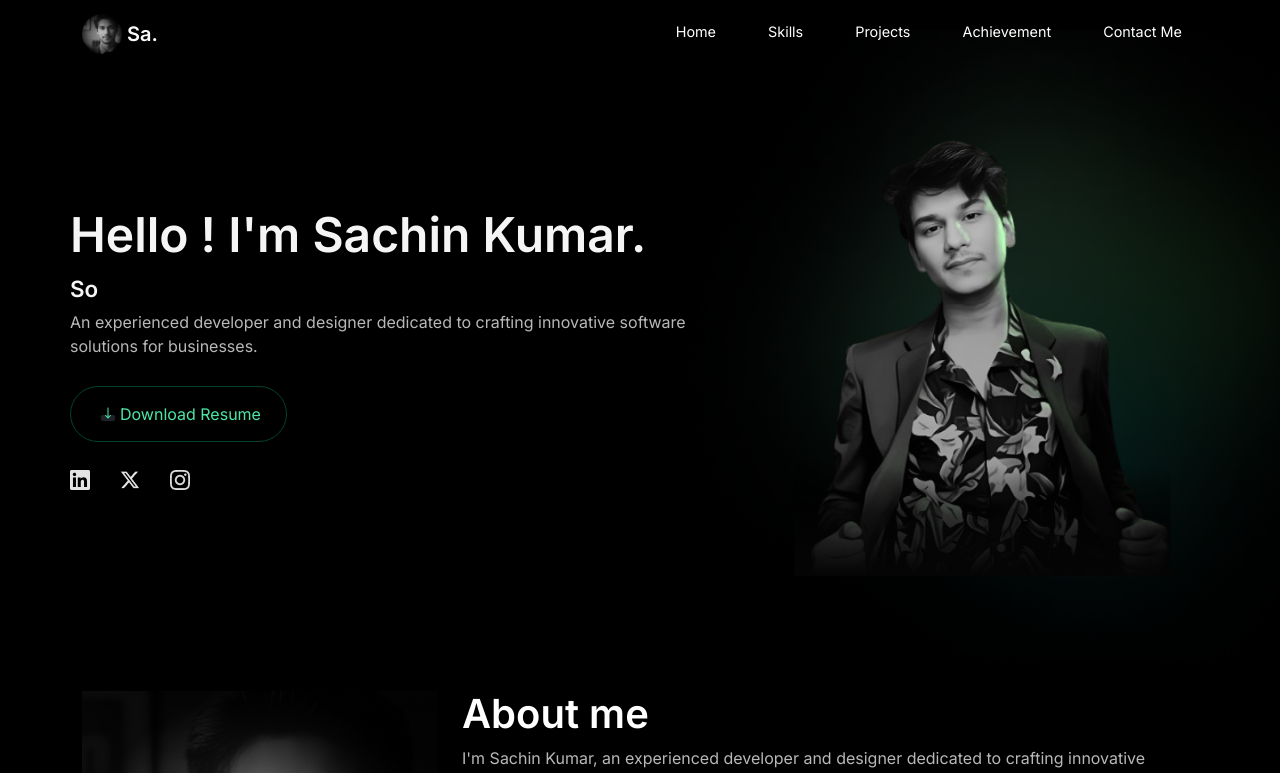
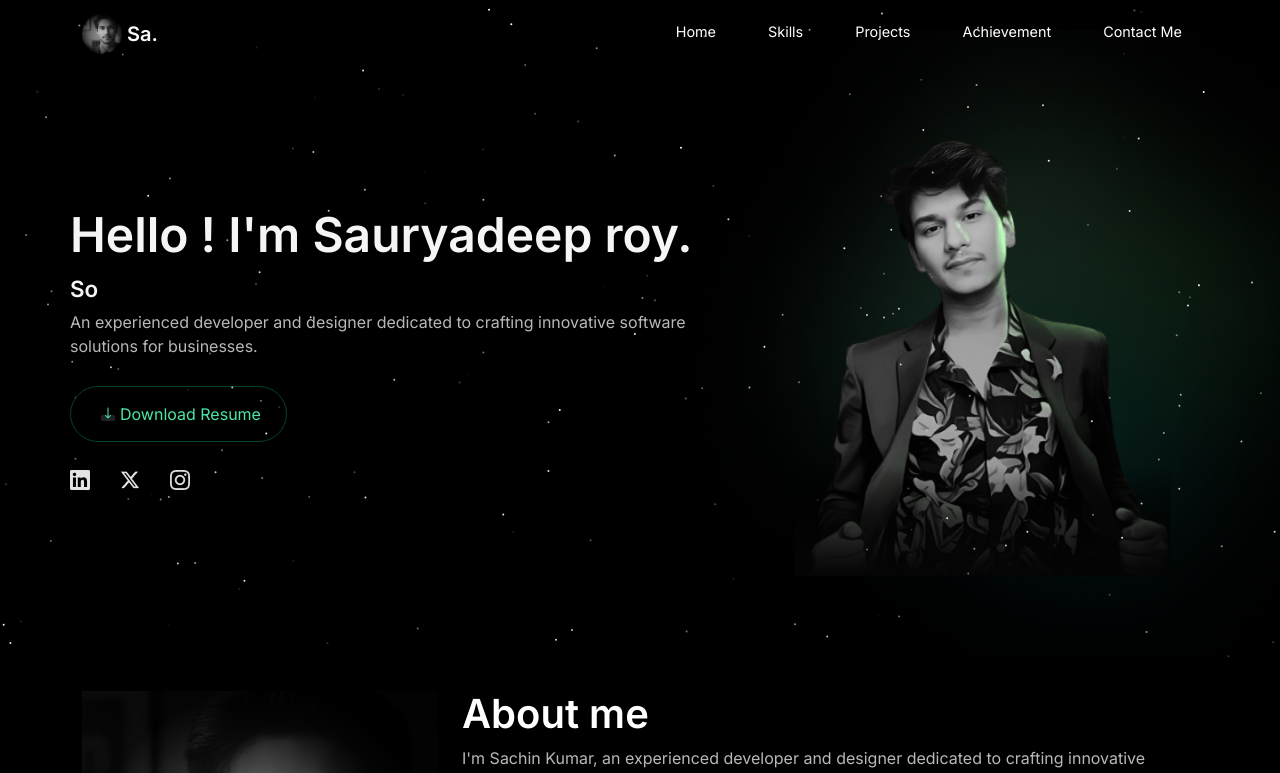
Before and after one commit to sachinaryan912/modern_portfolio_v1.0, a React (Create React App) app: page / in a window 1280 px wide. Shown: the top 773 px of the page. Built offline with nearby package versions, Linux system fonts and the light colour scheme.

Commit message:
update aboutbackground

```diff
--- a/src/components/Skillset/Github.jsx
+++ b/src/components/Skillset/Github.jsx
@@ -9,10 +9,10 @@ const Github = () => {
         Days I <strong className="yellow">Code</strong>
       </h1>
       <GitHubCalendar
-        username="19sajib"
+        username="sachinaryan912"
         blockSize={15}
         blockMargin={5}
-        color="#6102ce"
+        color="#4CE6A6"
         fontSize={16}
       />
     </Row>
--- a/src/components/Skillset/Leetcode.jsx
+++ b/src/components/Skillset/Leetcode.jsx
@@ -9,7 +9,7 @@ const Leetcode = () => {
         <strong className="yellow">LeetCode</strong> Stat
       </h1>
       <ReactMarkdown>
-      ![LeetCode Stats](https://leetcard.jacoblin.cool/19sajib?theme=dark&font=Syne%20Mono&ext=heatmap)
+      ![LeetCode Stats](https://leetcard.jacoblin.cool/Sachinkumar912?theme=dark&font=Syne%20Mono&ext=heatmap)
       </ReactMarkdown>
     </Row>
   );
--- a/src/components/database/localDB.json
+++ b/src/components/database/localDB.json
@@ -1,6 +1,6 @@
 {
   "home": {
-    "name": "Sachin Kumar",
+    "name": "Sauryadeep roy",
     "jobPositions": [
       "Software Engineer",
       "DevOps Engineer",
--- a/src/pages/Home.jsx
+++ b/src/pages/Home.jsx
@@ -18,7 +18,7 @@ const Home = () => {
     <section>
       <Container fluid className="home-section" id="home">
       <img src={bgBlur} alt="" srcset="" className='test'/>
-        {/* <Particle /> */}
+        <Particle />
         <Container className="home-content">
           <Row>
             <Col md={7} className="home-header">
--- a/src/style.css
+++ b/src/style.css
@@ -568,7 +568,8 @@ html {
     position: relative !important;
     padding-top: 150px !important;
     padding-bottom: 30px !important;
-    background-image: var(--section-background-color) !important;
+    background-color: black;
+    /* background-image: var(--section-background-color) !important; */
     color: white !important;
   }
 
```
